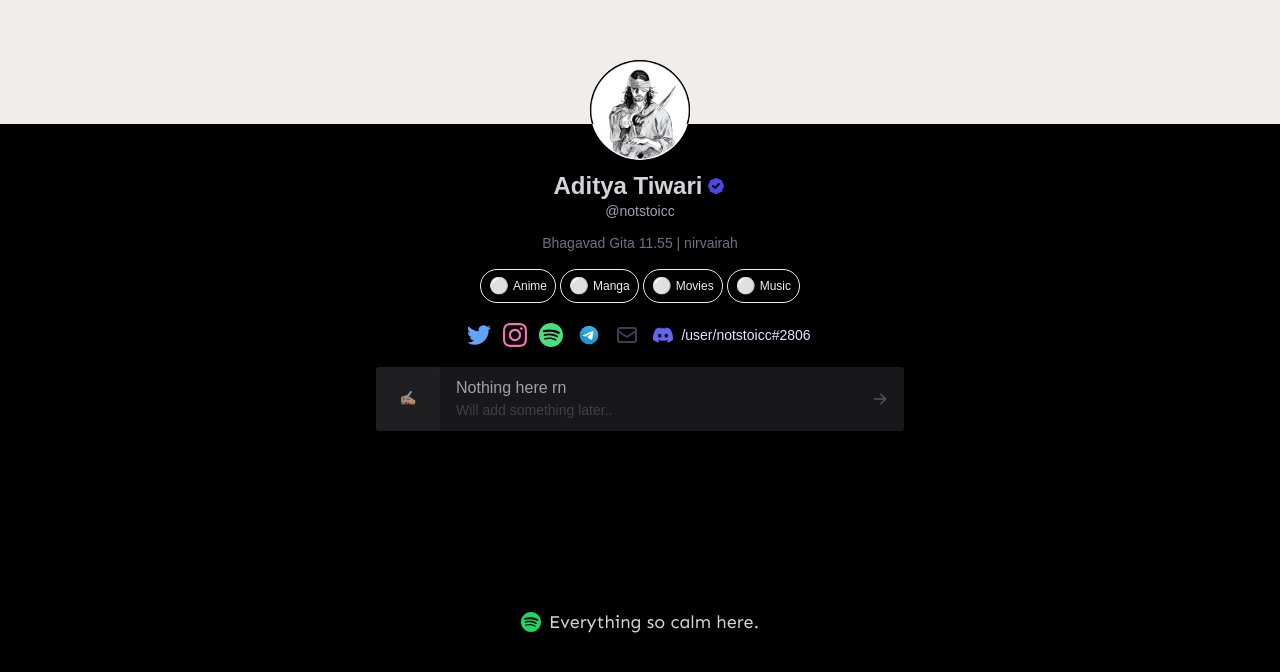
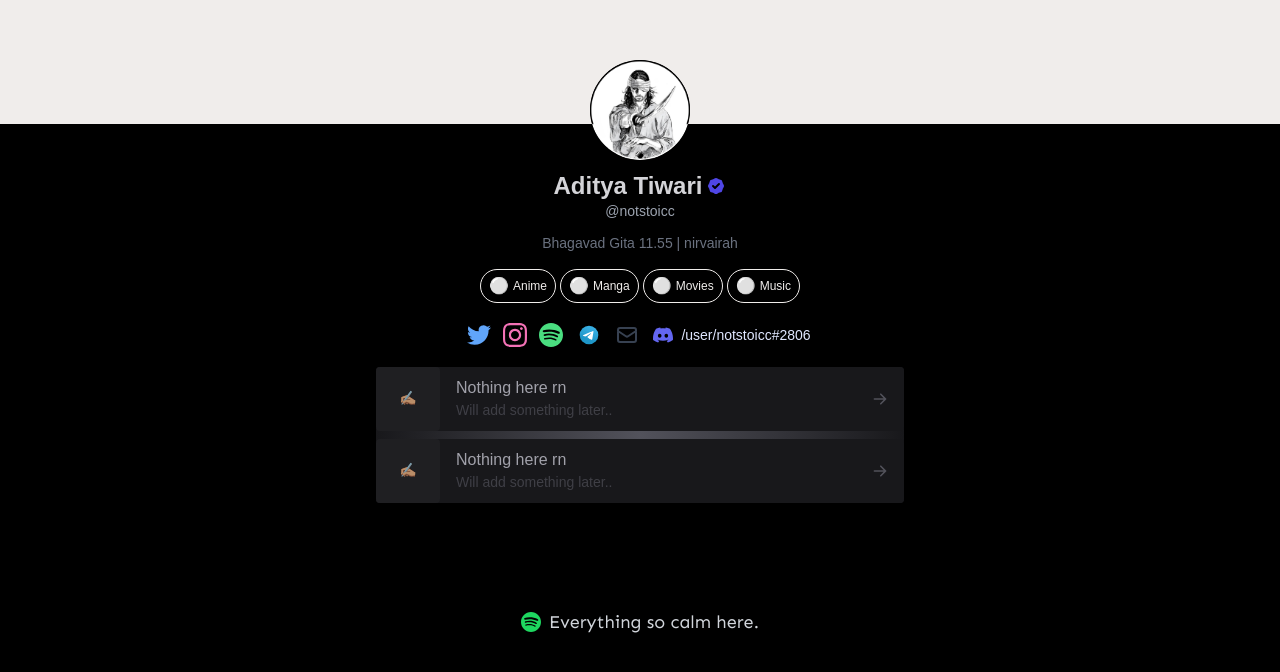
Before and after one commit to notstoicc/v2, a Next.js app: page / in a window 1280 px wide. Shown: the part 116-788 px from the top of the page. Built offline with nearby package versions, Linux system fonts and the light colour scheme; no server answers.

Commit message:
Update index.tsx

```diff
--- a/pages/index.tsx
+++ b/pages/index.tsx
@@ -268,6 +268,38 @@
                                   </svg>
                                 </span>
                               </span>
+                    <span className="relative mt-2 flex w-full flex-row items-center justify-between rounded bg-zinc-900 text-sm leading-tight">
+                                <div className="flex items-center justify-center">
+                                  <div className="flex h-16 w-16 items-center justify-center rounded bg-zinc-800 bg-opacity-50">
+                                    <span className=""> ✍🏽 </span>
+                                  </div>
+                                  <div className="mx-4 flex flex-col">
+                                    <span
+                                      title="Nothing"
+                                      className="text-ellipsis text-[16px] text-zinc-400"
+                                    >
+                                      Nothing here rn
+                                    </span>
+                                    <span
+                                      title="https://blank.page"
+                                      className="xs:w-[220px] mt-1 w-[175px] truncate text-ellipsis whitespace-nowrap text-[14px] text-zinc-700 sm:w-[275px] md:w-[340px] lg:w-[400px]"
+                                    >
+                                      Will add something later..
+                                    </span>
+                                  </div>
+                                </div>
+                                <span className="absolute right-2 text-zinc-600 transition-all">
+                                  <svg
+                                    xmlns="http://www.w3.org/2000/svg"
+                                    viewBox="0 0 20 20"
+                                    fill="currentColor"
+                                    aria-hidden="true"
+                                    className="h-4 w-8"
+                                  >
+                                    <path d="M10.293 3.293a1 1 0 011.414 0l6 6a1 1 0 010 1.414l-6 6a1 1 0 01-1.414-1.414L14.586 11H3a1 1 0 110-2h11.586l-4.293-4.293a1 1 0 010-1.414z"></path>
+                                  </svg>
+                                </span>
+                              </span>
                             </div>
                           </a>
                         </div>
```
